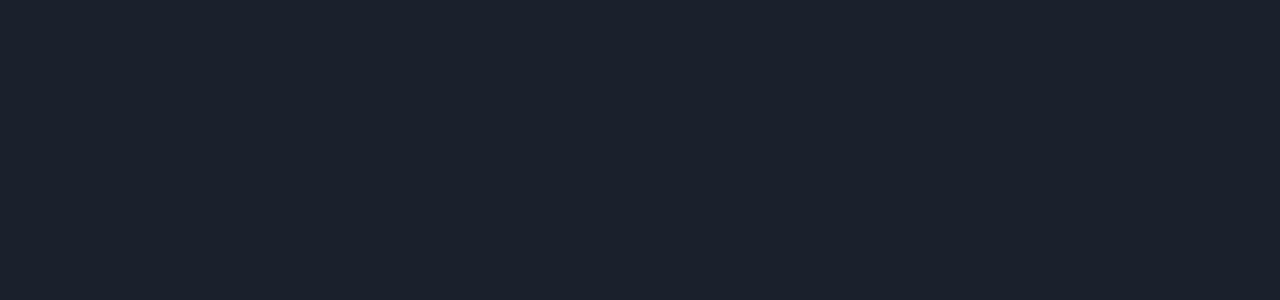
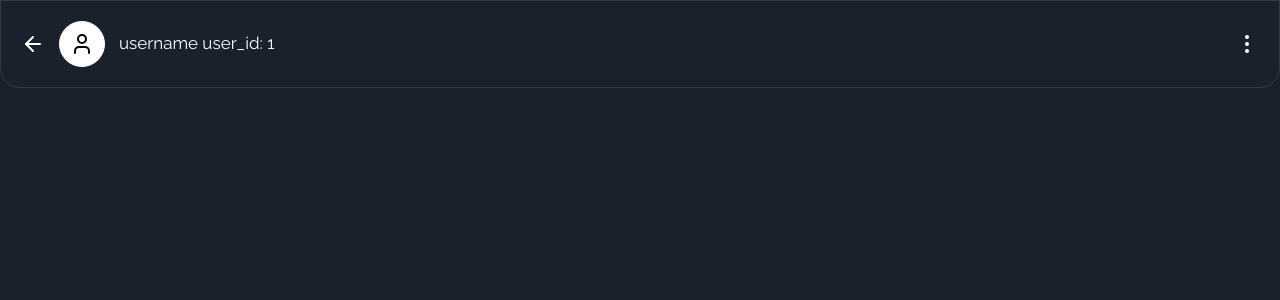
Before and after one commit to Kaua2123/chathub-client, a React (Vite) app: page /conversation/1 in a window 1280 px wide. Before the commit this address had no page. Shown: the top 300 px of the page. Built offline with nearby package versions, Linux system fonts and the light colour scheme.

Commit message:
feat: Adiciona componente de ConversationBar (menu dentro de conversas)

```diff
--- /dev/null
+++ b/src/components/ConversationBar/ConversationBar.tsx
@@ -0,0 +1,37 @@
+import { User } from 'lucide-react';
+import {
+  ArrowLeftIcon,
+  Container,
+  DivConfig,
+  DivUser,
+  EllipsisVerticalIcon,
+  UserAvatar,
+} from './styled';
+import { useNavigate, useParams } from 'react-router-dom';
+
+function ConversationBar() {
+  const { id } = useParams();
+  const navigate = useNavigate();
+  return (
+    <div>
+      <Container>
+        <DivUser>
+          <ArrowLeftIcon
+            onClick={() => {
+              navigate('/conversations');
+            }}
+          />
+          <UserAvatar>
+            <User color="black" />
+          </UserAvatar>
+          <p>username user_id: {id}</p>
+        </DivUser>
+        <DivConfig>
+          <EllipsisVerticalIcon />
+        </DivConfig>
+      </Container>
+    </div>
+  );
+}
+
+export default ConversationBar;
--- /dev/null
+++ b/src/components/ConversationBar/styled.ts
@@ -0,0 +1,54 @@
+import { ArrowLeft, EllipsisVertical } from 'lucide-react';
+import styled from 'styled-components';
+
+export const Container = styled.div`
+  color: ${({ theme }) => theme.colors.white};
+  padding: 2rem;
+  border-bottom-left-radius: 2rem;
+  border-bottom-right-radius: 2rem;
+  border: 1px solid ${({ theme }) => theme.colors.lightBlue};
+  display: flex;
+  flex-flow: row wrap;
+  justify-content: space-between;
+  gap: 4rem;
+  font-family: 'Raleway';
+`;
+
+export const UserAvatar = styled.div`
+  border: 1px solid white;
+  background-color: ${({ theme }) => theme.colors.white};
+  padding: 1rem;
+  border-radius: 100%;
+  display: flex;
+  align-items: center;
+`;
+
+export const EllipsisVerticalIcon = styled(EllipsisVertical)`
+  transition: transform 0.3s;
+  cursor: pointer;
+
+  &:hover {
+    transform: translateY(-4%);
+    color: ${({ theme }) => theme.colors.lighterBlue};
+  }
+`;
+export const ArrowLeftIcon = styled(ArrowLeft)`
+  transition: transform 0.3s;
+  cursor: pointer;
+
+  &:hover {
+    transform: translateX(-8%);
+    color: ${({ theme }) => theme.colors.lighterBlue};
+  }
+`;
+
+export const DivUser = styled.div`
+  display: flex;
+  flex-flow: row nowrap;
+  align-items: center;
+  gap: 1.4rem;
+`;
+export const DivConfig = styled.div`
+  display: flex;
+  align-items: center;
+`;
--- a/src/components/ConversationCard/ConversationCard.tsx
+++ b/src/components/ConversationCard/ConversationCard.tsx
@@ -7,11 +7,22 @@
   EllipsisVerticalIcon,
   UserNameAndMessage,
 } from './styled';
+import { useNavigate } from 'react-router-dom';
 
-function ConversationCard() {
+export type ConversationCardProps = {
+  id: number;
+};
+
+function ConversationCard({ id }: ConversationCardProps) {
+  const navigate = useNavigate();
+
   return (
     <div>
-      <Container>
+      <Container
+        onClick={() => {
+          navigate(`/conversation/${id}`);
+        }}
+      >
         <DivUser>
           <UserAvatar>
             <User color="black" />
--- /dev/null
+++ b/src/pages/Conversation/Conversation.tsx
@@ -0,0 +1,13 @@
+import ConversationBar from '../../components/ConversationBar/ConversationBar';
+
+function Conversation() {
+  //   const { id } = useParams();
+
+  return (
+    <div>
+      <ConversationBar />
+    </div>
+  );
+}
+
+export default Conversation;
--- a/src/pages/Conversations/Conversations.tsx
+++ b/src/pages/Conversations/Conversations.tsx
@@ -13,7 +13,7 @@
 
         <DivConversations>
           {Array.from({ length: 22 }).map((_, i) => {
-            return <ConversationCard key={i}></ConversationCard>;
+            return <ConversationCard id={i} key={i}></ConversationCard>;
           })}
         </DivConversations>
       </Div>
--- a/src/router.tsx
+++ b/src/router.tsx
@@ -4,6 +4,7 @@
 import Register from './pages/Register/Register';
 import Login from './pages/Login/Login';
 import Conversations from './pages/Conversations/Conversations';
+import Conversation from './pages/Conversation/Conversation';
 
 function AppRouter() {
   return (
@@ -13,6 +14,7 @@
         <Route element={<Register />} path="/register" />
         <Route element={<Login />} path="/login" />
         <Route element={<Conversations />} path="/conversations" />
+        <Route element={<Conversation />} path="/conversation/:id" />
       </Routes>
     </BrowserRouter>
   );
```
Also changed, not shown: src/pages/Conversation/styled.ts (added).
